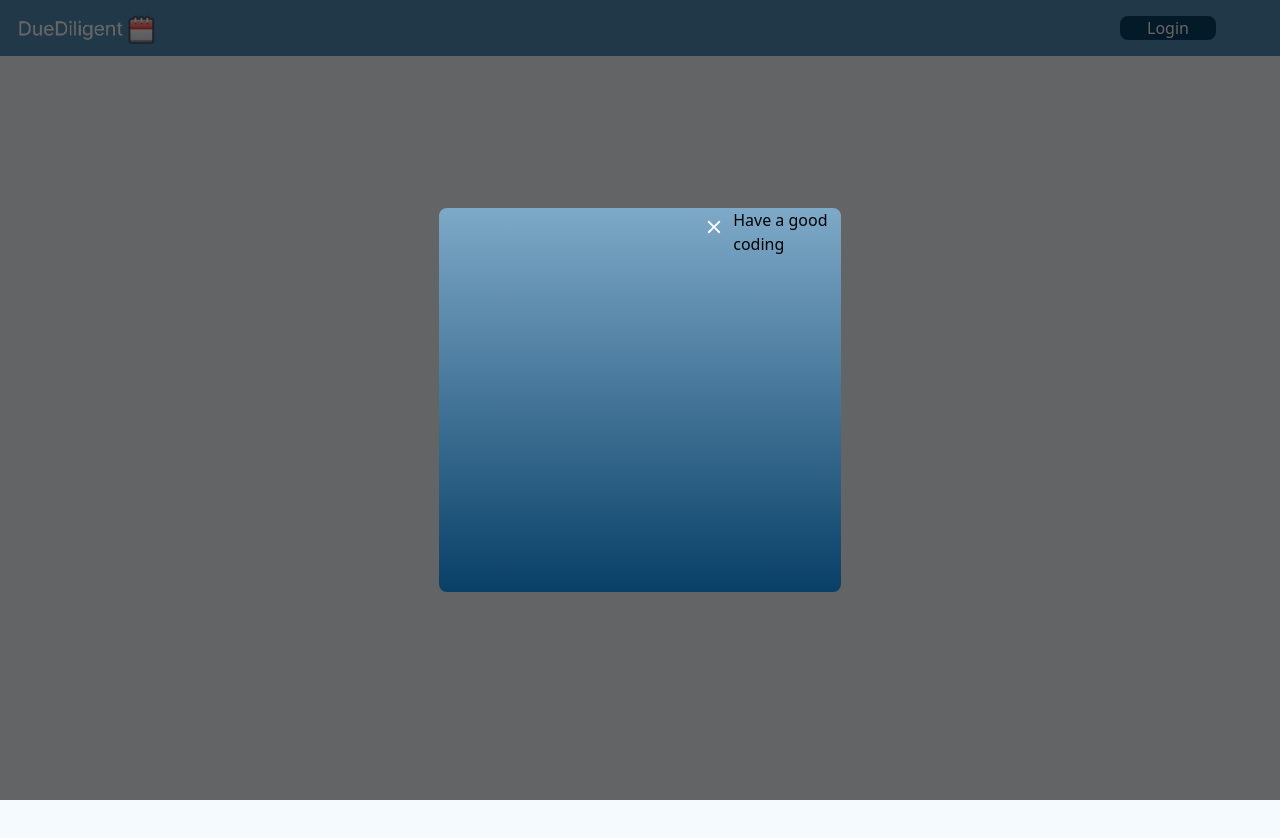
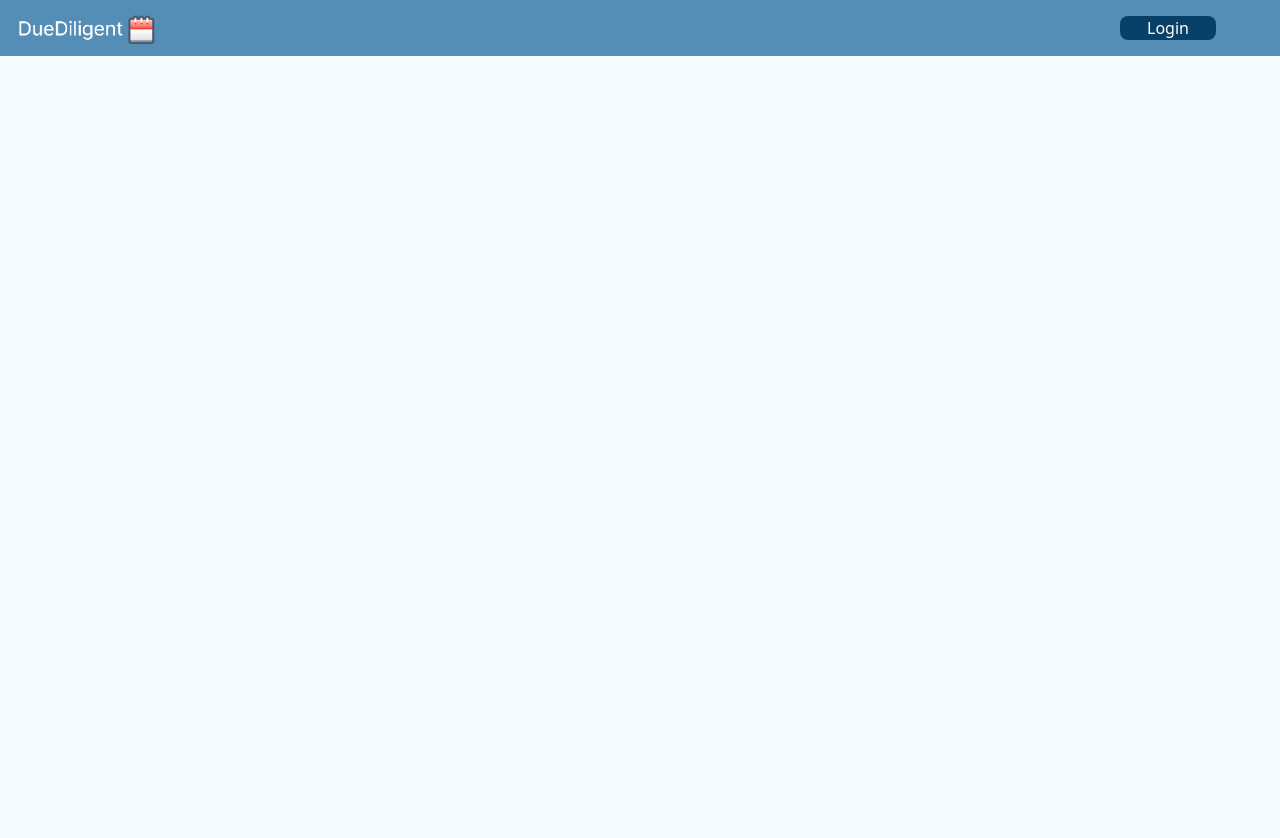
Before and after one commit to bsextion/due-diligent-ui, a Next.js app: page /auth in a window 1280 px wide. Shown: the top 838 px of the page. Built offline with nearby package versions, Linux system fonts and the light colour scheme.

Commit message:
Login Modal

```diff
--- a/src/components/AuthModals/AuthModal.tsx
+++ b/src/components/AuthModals/AuthModal.tsx
@@ -8,25 +8,28 @@ type AuthModalProps = {};
 
 const AuthModal: React.FC<AuthModalProps> = () => {
   const [user, setUser] = useState(false); //use custom hook to call backend
-  const { isOpen, type, toggleType, toggleOpen } = useContext(AuthModalContext); //use custom hook to call backend
+  const { isOpen, type, toggleOpen, toggleType } = useContext(AuthModalContext); //use custom hook to call backend
 
-  const isOpenHandler = () => {
+  const handleOnClose = () => {
     toggleOpen();
-  }
+  };
+
   return (
     <div>
       {isOpen && (
         <div className='absolute top-0 left-0 w-full h-full flex items-center justify-center bg-black bg-opacity-60'>
-          <div className='w-full sm:w-[450px]  absolute top-[50%] left-[50%] translate-x-[-50%] translate-y-[-50%]  flex justify-center items-center'>
+          <div className=' w-full sm:w-[450px]  absolute top-[50%] left-[50%] translate-x-[-50%] translate-y-[-50%]  flex justify-center items-center'>
             <div
-              className='flex justify-end bg-light-blue-1 w-full h-96 rounded-lg bg-gradient-to-b from-brand-blue-s to-dark-blue-1
+              className='flex-row flex-1 bg-light-blue-1 w-full h-96 rounded-lg bg-gradient-to-b from-brand-blue-s to-dark-blue-2
                          mx-6'
             >
-              <div className='flex flex-column justify-end w-full h-5 p-2 '>
-                <button onClick={isOpenHandler}>
-                  <IoMdClose size={22} className='text-light-gray-1' />
+              <div className='flex justify-end p-2'>
+                <button onClick={handleOnClose}>
+                  <IoMdClose size={22} className='text-light-gray-1'/>
                 </button>
               </div>
+
+
               {type === 'login' ? (
                                 <Login />
                             ) : type === 'register' ? (
--- a/src/components/AuthModals/Login.tsx
+++ b/src/components/AuthModals/Login.tsx
@@ -4,8 +4,31 @@ type LoginProps = {
 
 };
 
-const Login:React.FC<LoginProps> = () => {
+const Login: React.FC<LoginProps> = () => {
+  return (
+    <div className=''>
+      <form className='min-h-min text-center text-white m-1'>
+      <h3>Sign In</h3>
+      <div className='flex flex-col m-5 w-3/5'>
+        <label htmlFor='email' className='text-sm font-medium m-1 text-left '>Enter Email:</label>
+        <input className='bg-light-blue-2 rounded' type='email' name='email' id='email'></input>
+        </div>
+        <div className='flex flex-col m-5 w-3/5'>
+        <label htmlFor='email' className='text-sm font-medium m-1 text-left '>Enter Password:</label>
+        <input className='bg-light-blue-2 rounded' type='email' name='email' id='email'></input>
+        </div>
+        <div className='flex flex-row justify-start my-9 px-5 w-full'>
+        <button className='border rounded-md w-2/5 '>Log in</button>
+        </div>
+        <div className='flex flex-row justify-end my-1 pr-4 w-full'>
+        <a className='text-sm hover:text-light-blue-3' href='#'>Forgot Password?</a>
+        </div>
+        <div className='flex flex-row justify-start my-2 pl-4 w-full'>
+        <p className='text-sm hover:font-bold'>Not Registered?<a href='#' className='text-light-blue-3'> Create Account</a></p>
+        </div>
+      </form>
+    </div>
+  );
+};
 
-    return <div>Have a good coding</div>
-}
 export default Login;
--- a/src/components/Navbar/Navbar.tsx
+++ b/src/components/Navbar/Navbar.tsx
@@ -10,9 +10,9 @@ const Navbar: React.FC<NavbarProps> = () => {
   const [user, setUser] = React.useState(null);
   const [isLoggedIn, setIsLoggedIn] = React.useState(false);
   const welcomeMessage = `Welcome, ${user}`;
-  const { isOpen, type, toggleType, toggleOpen } = useContext(AuthModalContext); //use custom hook to call backend
+  const {toggleOpen } = useContext(AuthModalContext); //use custom hook to call backend
 
-  const isOpenHandler = () => {
+  const handleClick = () => {
     toggleOpen();
   }
 
@@ -49,7 +49,7 @@ const Navbar: React.FC<NavbarProps> = () => {
               <BiLogOut size={33} />
             </Link>
           ) : (
-            <button onClick={isOpenHandler} className='m-2 bg-dark-blue-1 w-24 rounded-lg'>
+            <button onClick={handleClick} className='m-2 bg-dark-blue-1 w-24 rounded-lg'>
               Login
             </button>
           )}
--- a/src/pages/_app.tsx
+++ b/src/pages/_app.tsx
@@ -9,7 +9,7 @@ import { useState } from 'react';
 
 export default function App({ Component, pageProps }: AppProps) {
   const [type, setType] = useState<'login' | 'register' | 'reset'>('login');
-  const [isOpen, setIsOpen] = useState(true);
+  const [isOpen, setIsOpen] = useState(false);
 
   const toggleType = () => { }
   const toggleOpen = () => {setIsOpen(prev => !prev)};
--- a/tailwind.config.ts
+++ b/tailwind.config.ts
@@ -26,14 +26,16 @@ const config: Config = {
         'dark-layer-2': 'rgb(26,26,26)',
         'light-gray-1': 'rgb(255, 255, 255)',
         'light-gray-2': 'rgb(245, 250, 254)',
-        'brand-blue': 'rgb(84, 141, 182)',
+        'light-gray-3': 'rgb(240, 243, 246)',
+        'brand-blue':   'rgb(84, 141, 182)',
         'brand-blue-s': 'rgb(126, 169, 200)',
         'light-blue-1': 'rgb(228, 239, 246)',
-        'light-blue-2': 'rgb(221, 234, 243)',
-        'dark-blue-1': 'rgb(9, 64, 103)',
-        'dark-blue-2': 'rgb(19, 44, 63)',
-        'dark-yellow': 'rgb(255 192 30)',
-        'dark-pink': 'rgb(239, 67, 99)',
+        'light-blue-2': 'rgb(173, 186, 199)',
+        'light-blue-3':  'rgb(25, 150, 245)',
+        'dark-blue-1':  'rgb(9, 64, 103)',
+        'dark-blue-2':  'rgb(19, 44, 63)',
+        'dark-yellow':  'rgb(255 192 30)',
+        'dark-pink':    'rgb(239, 67, 99)',
         'dark-green-s': 'rgb(44 187 93)',
       },
     },
```
Also changed, not shown: 1 other file (tests, documents, lock files or other folders). Lines whose indentation alone changed are shown as unchanged.
